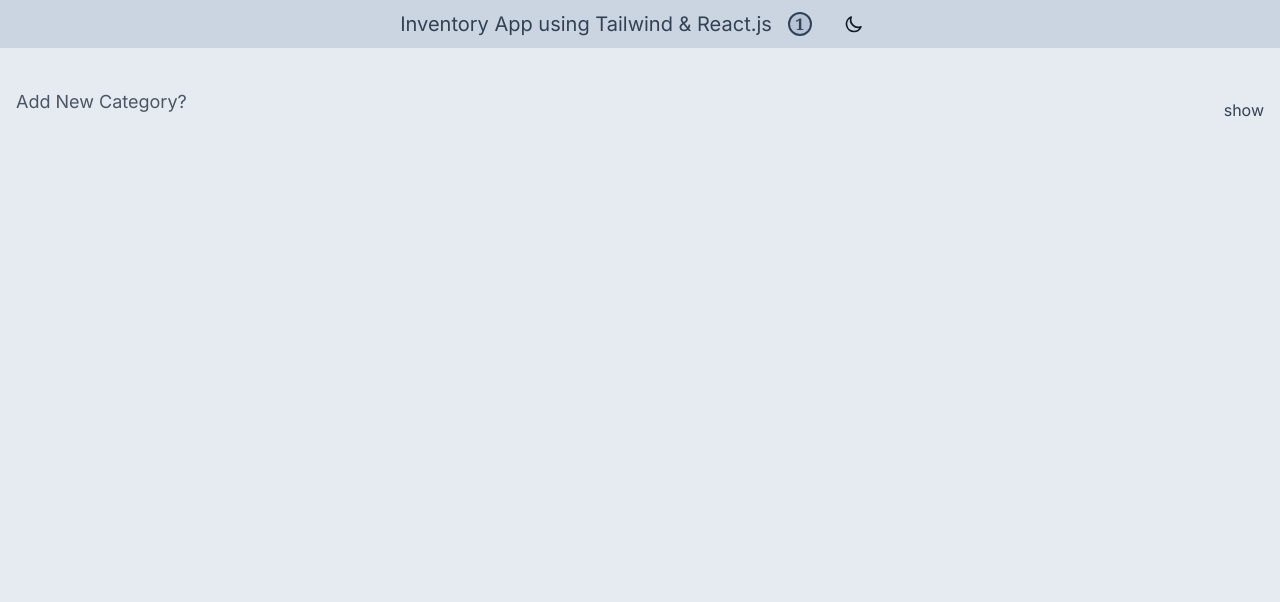
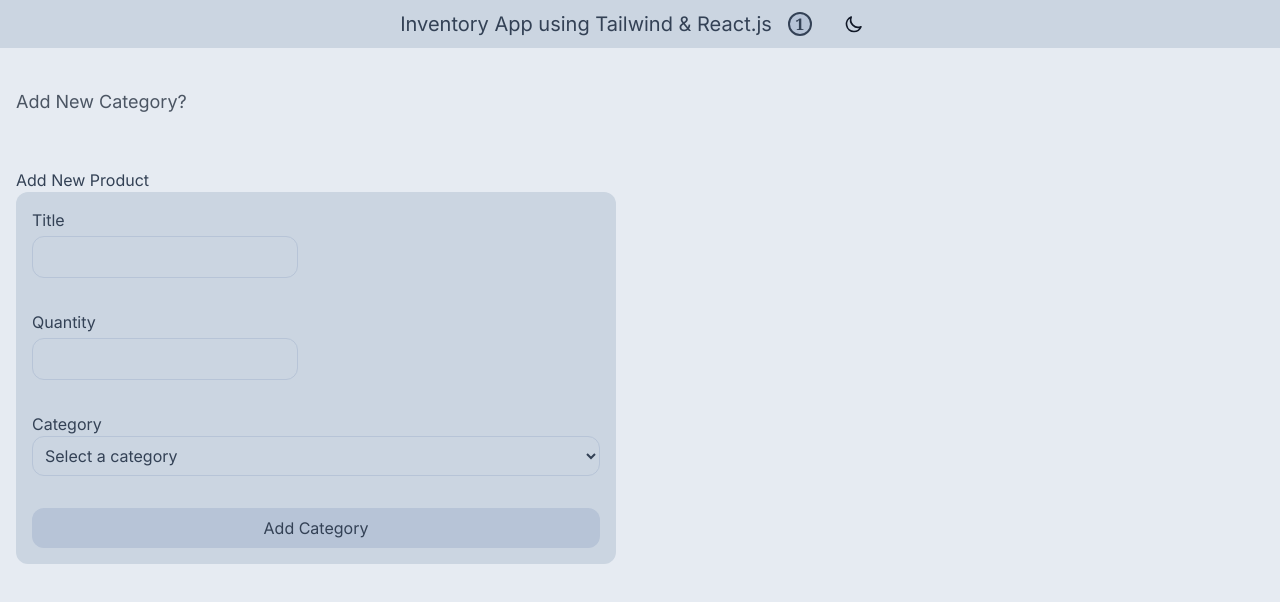
Before and after one commit to PariaRF/inventory, a React (Vite) app: page / in a window 1280 px wide. Shown: the top 602 px of the page. Built offline with nearby package versions, Linux system fonts and the light colour scheme.

Commit message:
add new product form and logic

```diff
--- /dev/null
+++ b/src/UI/Select.jsx
@@ -0,0 +1,28 @@
+function Select({ width = "full", options, label, name, register }) {
+  return (
+    <div>
+      <label>{label}</label>
+      <select
+        {...register(name, { required: true })}
+        className={`field w-${width}`}
+      >
+        <option value="" className="bg-primary-500 text-primary-300">
+          Select a category
+        </option>
+        {options.map((optionItem) => {
+          return (
+            <option
+              key={optionItem.id}
+              value={optionItem.id}
+              className="bg-primary-500 text-primary-300"
+            >
+              {optionItem.title}
+            </option>
+          );
+        })}
+      </select>
+    </div>
+  );
+}
+
+export default Select;
--- a/src/features/category/AddCategoryForm.jsx
+++ b/src/features/category/AddCategoryForm.jsx
@@ -5,14 +5,13 @@ import TextField from "../../UI/TextField";
 import useLocalStorage from "../../hooks/useLocalStorage";
 import { useEffect } from "react";
 
-function AddCategoryForm({ onCancel }) {
+function AddCategoryForm({ onCancel, category, setCategory }) {
   const {
     register,
     handleSubmit,
     reset,
     formState: { isSubmitSuccessful },
   } = useForm();
-  const [category, setCategory] = useLocalStorage("category", []);
 
   const onSubmit = (data) => {
     const newCategory = {
--- a/src/features/category/CategoryLayout.jsx
+++ b/src/features/category/CategoryLayout.jsx
@@ -1,12 +1,16 @@
 import { useState } from "react";
 import AddCategoryForm from "./AddCategoryForm";
 
-function CategoryLayout() {
+function CategoryLayout({ category, setCategory }) {
   const [showCategoryForm, setShowCategoryForm] = useState(false);
   return (
     <>
       {showCategoryForm ? (
-        <AddCategoryForm onCancel={() => setShowCategoryForm(false)} />
+        <AddCategoryForm
+          onCancel={() => setShowCategoryForm(false)}
+          category={category}
+          setCategory={setCategory}
+        />
       ) : (
         <button
           className="text-primary-600 text-lg mb-4 font-medium"
--- /dev/null
+++ b/src/features/product/AddProductForm.jsx
@@ -0,0 +1,77 @@
+import { useForm } from "react-hook-form";
+import useLocalStorage from "../../hooks/useLocalStorage";
+import TextField from "../../UI/TextField";
+import Button from "../../UI/Button";
+import Select from "../../UI/Select";
+import { useEffect } from "react";
+
+let selectedCategoryId = "";
+
+function AddProductForm({ category }) {
+  const { register, handleSubmit, reset, watch } = useForm();
+  const [product, setProduct] = useLocalStorage("product", []);
+
+  useEffect(() => {
+    selectedCategoryId = watch("categoryId");
+  }, []);
+
+  useEffect(() => {}, [selectedCategoryId]);
+
+  const onSubmit = (data) => {
+    if (selectedCategoryId && data.title && data.quantity) {
+      const newProduct = {
+        ...data,
+        createAt: new Date().toISOString(),
+        id: new Date().getTime(),
+        categoryId: selectedCategoryId,
+      };
+      setProduct([...product, newProduct]);
+
+      reset();
+    } else {
+      return;
+    }
+  };
+
+  return (
+    <div>
+      <h2>Add New Product</h2>
+      <form
+        onSubmit={handleSubmit(onSubmit)}
+        className="space-y-4 bg-primary-700 p-4 rounded-xl flex flex-col gap-y-4"
+      >
+        <TextField
+          id="product-title"
+          name="title"
+          label="Title"
+          register={register}
+        />
+        <TextField
+          id="product-quantity"
+          name="quantity"
+          label="Quantity"
+          type="number"
+          register={register}
+        />
+
+        <Select
+          width="546"
+          label="Category"
+          options={category}
+          name="categoryId"
+          register={register}
+        />
+
+        <div className="flex items-center justify-between gap-x-4">
+          <Button
+            buttonName="Add Category"
+            type="submit"
+            btnClass="flex-1 bg-primary-500 text-primary-200 rounded-xl py-2 hover:bg-primary-600 hover:text-primary-300 focus:bg-primary-600 focus:text-primary-300"
+          />
+        </div>
+      </form>
+    </div>
+  );
+}
+
+export default AddProductForm;
--- a/src/index.css
+++ b/src/index.css
@@ -33,6 +33,9 @@
   .icon {
     @apply w-5 h-5 text-primary-900;
   }
+  .field {
+    @apply bg-transparent rounded-xl border border-primary-500 text-primary-400 w-full p-2 hover:border-primary-300 focus:border-primary-300;
+  }
 }
 
 * {
@@ -52,3 +55,7 @@ body {
   user-select: none;
   background-color: rgb(var(--background-app-rgb));
 }
+
+label {
+  display: block;
+}
--- a/src/pages/AppLayout.jsx
+++ b/src/pages/AppLayout.jsx
@@ -1,15 +1,21 @@
+import { useState } from "react";
 import Header from "../UI/Header";
 import CategoryLayout from "../features/category/CategoryLayout";
+import AddProductForm from "../features/product/AddProductForm";
+import useLocalStorage from "../hooks/useLocalStorage";
 
 function AppLayout() {
+  const [category, setCategory] = useLocalStorage("category", []);
+
   return (
     <div>
       <Header />
       <div className="container mx-auto p-4 flex flex-col items-center md:flex-row md:justify-between lg:max-w-screen-xl md:gap-x-12">
-        <div>
-          <CategoryLayout />
+        <div className="space-y-9 flex-1">
+          <CategoryLayout category={category} setCategory={setCategory} />
+          <AddProductForm category={category} />
         </div>
-        <div>show</div>
+        <div className="space-y-9 flex-1"></div>
       </div>
     </div>
   );
```
